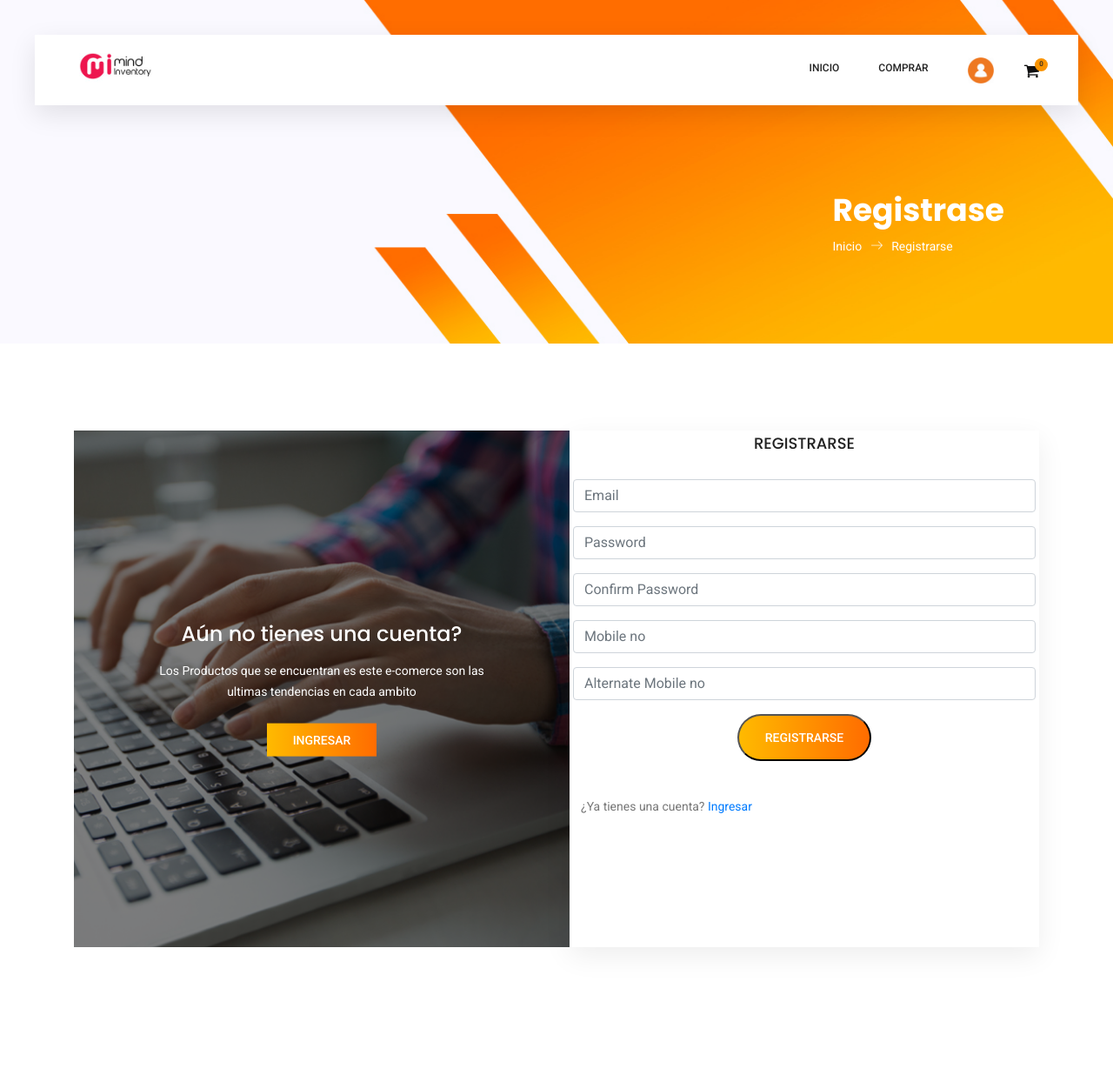
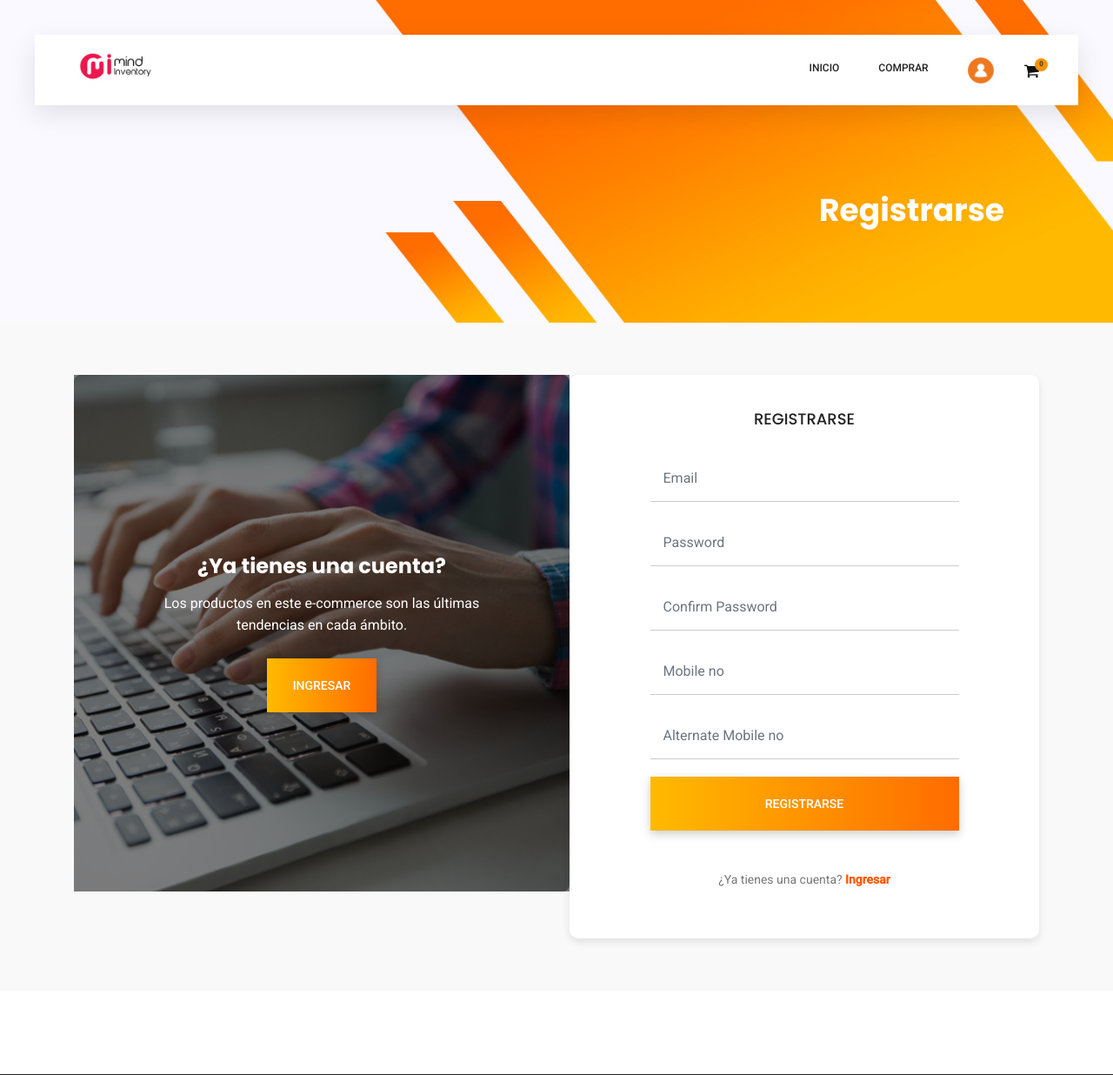
Before and after one commit to Y-ostin/ecomerce, a Django app: page /users/register/ in a window 1280 px wide. Shown: the top 1236 px of the page at 87% size. Run offline with Django 3.2, Linux system fonts and the light colour scheme; parts of the project's set-up code (start-up, migrations or seed data) failed here and were passed over; some libraries are stand-ins or nearby versions.

Commit message:
Mejora de estilos y animaciones para botones y enlaces en pantalla de registro

```diff
--- a/users/templates/login.html
+++ b/users/templates/login.html
@@ -10,6 +10,8 @@
     <div class="container">
         <div class="breadcrumb-banner d-flex flex-wrap align-items-center justify-content-end">
             <div class="col-first">
+
+                <h1>Iniciar Sesión</h1>
             </div>
         </div>
     </div>
@@ -32,7 +34,7 @@
             </div>
             <div class="col-lg-6">
                 <div class="login_form_inner">
-                    <h3>Login</h3>
+                    <h3>Iniciar Sesión</h3>
                     <form class="row login_form" method="post" id="contactForm" novalidate="novalidate">
                         {% csrf_token %}
                         {% include 'base_message.html' %}
--- a/users/templates/registration.html
+++ b/users/templates/registration.html
@@ -8,11 +8,7 @@
     <div class="container">
         <div class="breadcrumb-banner d-flex flex-wrap align-items-center justify-content-end">
             <div class="col-first">
-                <h1>Registrase</h1>
-                <nav class="d-flex align-items-center">
-                    <a href="{% url 'home' %}">Inicio<span class="lnr lnr-arrow-right"></span></a>
-                    <a href="{% url 'register' %}">Registrarse</a>
-                </nav>
+                <h1>Registrarse</h1>
             </div>
         </div>
     </div>
@@ -23,53 +19,56 @@
 <section class="login_box_area section_gap">
     <div class="container">
         <div class="row">
+            <!-- Imagen de registro (igual a la de login) -->
             <div class="col-lg-6">
                 <div class="login_box_img">
-                    <img class="img-fluid" src="{% static 'img/login.jpg' %}" alt="">
+                    <img class="img-fluid" src="{% static 'img/login.jpg' %}" alt="Imagen de registro">
                     <div class="hover">
-                        <h4>Aún no tienes una cuenta?</h4>
-                        <p>Los Productos que se encuentran es este e-comerce son las ultimas tendencias en cada ambito</p>
+                        <h4>¿Ya tienes una cuenta?</h4>
+                        <p>Los productos en este e-commerce son las últimas tendencias en cada ámbito.</p>
                         <a class="primary-btn" href="{% url 'login' %}">Ingresar</a>
                     </div>
                 </div>
             </div>
+            <!-- Formulario de registro -->
             <div class="col-lg-6">
-                <div class="login_form_inner p-1">
+                <div class="login_form_inner">
                     <h3>Registrarse</h3>
-                    <form class="row register_form" method="post" id="contactForm" novalidate="novalidate">
+                    <form class="row login_form" method="post" id="contactForm" novalidate="novalidate">
                         {% csrf_token %}
 
                         <div class="col-md-12 form-group">
                             {{ form.username }}
-                            <div class='error text-danger'>{{form.username.errors}}</div>
-
+                            <div class="error text-danger">{{ form.username.errors }}</div>
                         </div>
 
                         <div class="col-md-12 form-group">
                             {{ form.password1 }}
-                            <div class='error text-danger'>{{form.password1.errors}}</div>
+                            <div class="error text-danger">{{ form.password1.errors }}</div>
+                        </div>
 
+                        <div class="col-md-12 form-group">
+                            {{ form.password2 }}
+                            <div class="error text-danger">{{ form.password2.errors }}</div>
                         </div>
-                         <div class="col-md-12 form-group">
-                            {{ form.password2 }}
-                            <div class='error text-danger'>{{form.password2.errors}}</div>
 
-                        </div>
                         <div class="col-md-12 form-group">
                             {{ form.mobile_no }}
-                            <div class='error text-danger'>{{form.mobile_no.errors}}</div>
+                            <div class="error text-danger">{{ form.mobile_no.errors }}</div>
+                        </div>
 
-                        </div>
                         <div class="col-md-12 form-group">
                             {{ form.alt_mobile_no }}
-                            <div class='error text-danger'>{{form.alt_mobile_no.errors}}</div>
-
+                            <div class="error text-danger">{{ form.alt_mobile_no.errors }}</div>
                         </div>
 
                         <div class="col-md-12 form-group">
                             <button type="submit" value="submit" class="primary-btn">Registrarse</button>
                         </div>
-                        <p class="pt-4 pl-4">¿Ya tienes una cuenta? <a href="{% url 'login' %}">Ingresar</a></p>
+
+                        <div class="col-md-12 text-center">
+                            <p class="pt-4">¿Ya tienes una cuenta? <a href="{% url 'login' %}">Ingresar</a></p>
+                        </div>
                     </form>
                 </div>
             </div>
@@ -79,3 +78,7 @@
 <!--================End Register Box Area =================-->
 
 {% endblock content %}
+
+{% block javascript %}
+<link rel="stylesheet" href="{% static 'css/login/style.css' %}">
+{% endblock javascript %}
```
